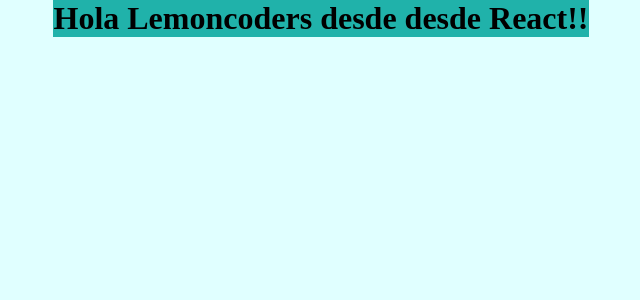
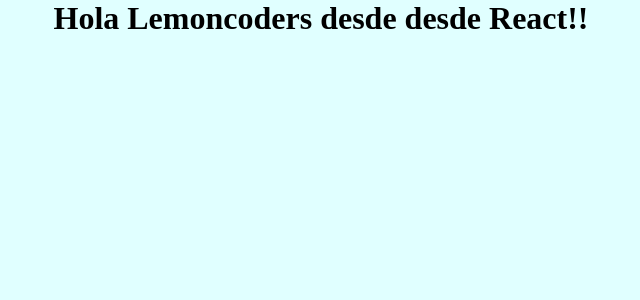
Before and after one commit to fran8narf/lab-modulo-bundling, a React app: page / in a window 1280 px wide. Shown: the top 300 px of the page, without its empty margins (319-959 px from the left). Built offline with nearby package versions, Linux system fonts and the light colour scheme.

Commit message:
exportLocalConvention config added

```diff
--- a/src/helloWorldComponent.jsx
+++ b/src/helloWorldComponent.jsx
@@ -4,7 +4,7 @@
 export const HellowWorldComponent = () => {
   const greetingsSource = 'desde React!!'
   return(
-    <div className={classes['bg-color']}>
+    <div className={classes.bgColor}>
       <h1>Hola Lemoncoders desde {greetingsSource}</h1>
     </div>
   )
--- a/webpack.config.js
+++ b/webpack.config.js
@@ -32,6 +32,7 @@
             loader: "css-loader",
             options: {
               modules: {
+                exportLocalsConvention: "camelCase",
                 localIdentName: "[path][name]__[local]--[hash:base64:5]"
               }
             }
```
Also changed, not shown: src/assets/loading.webp (deleted).
